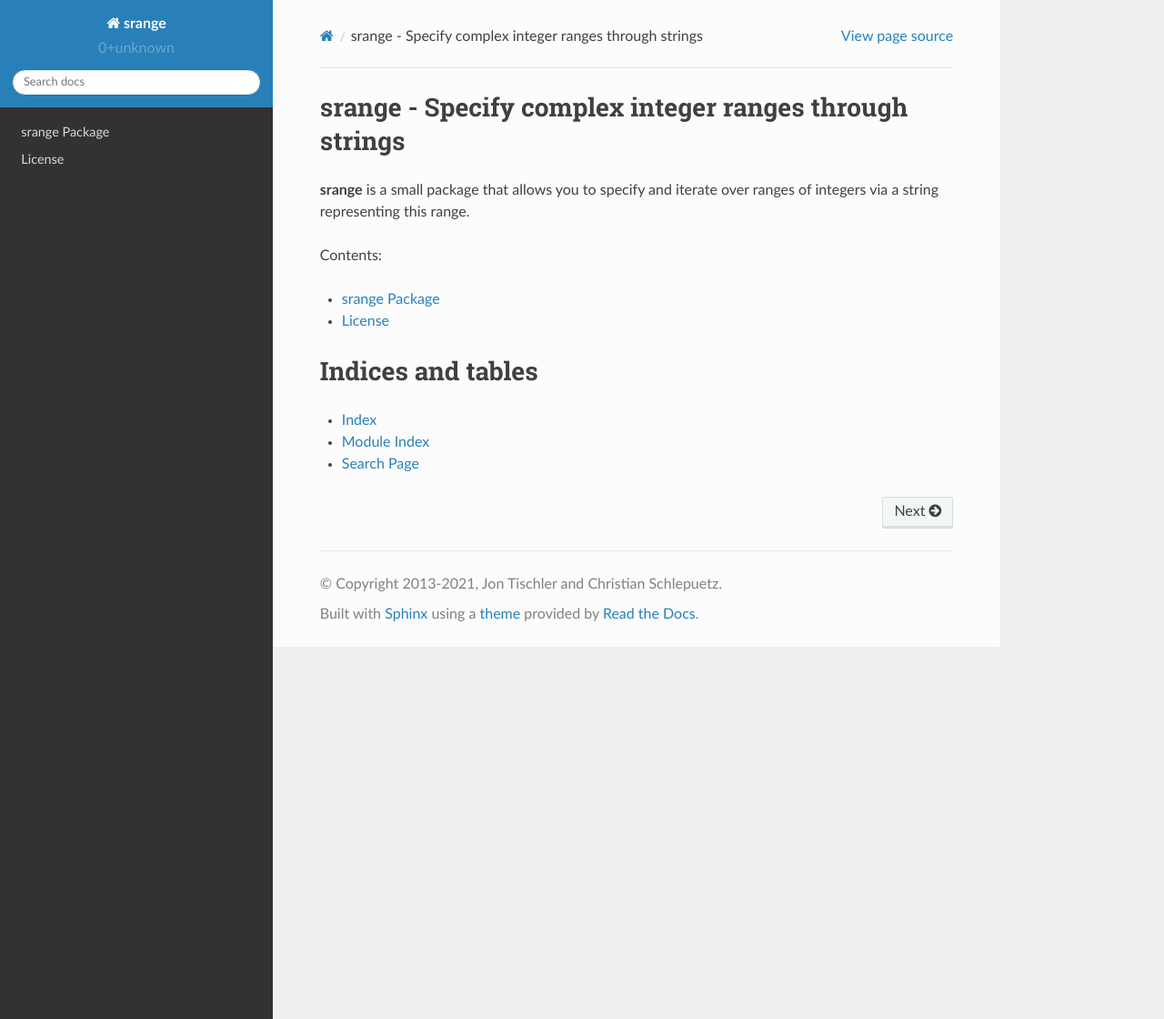
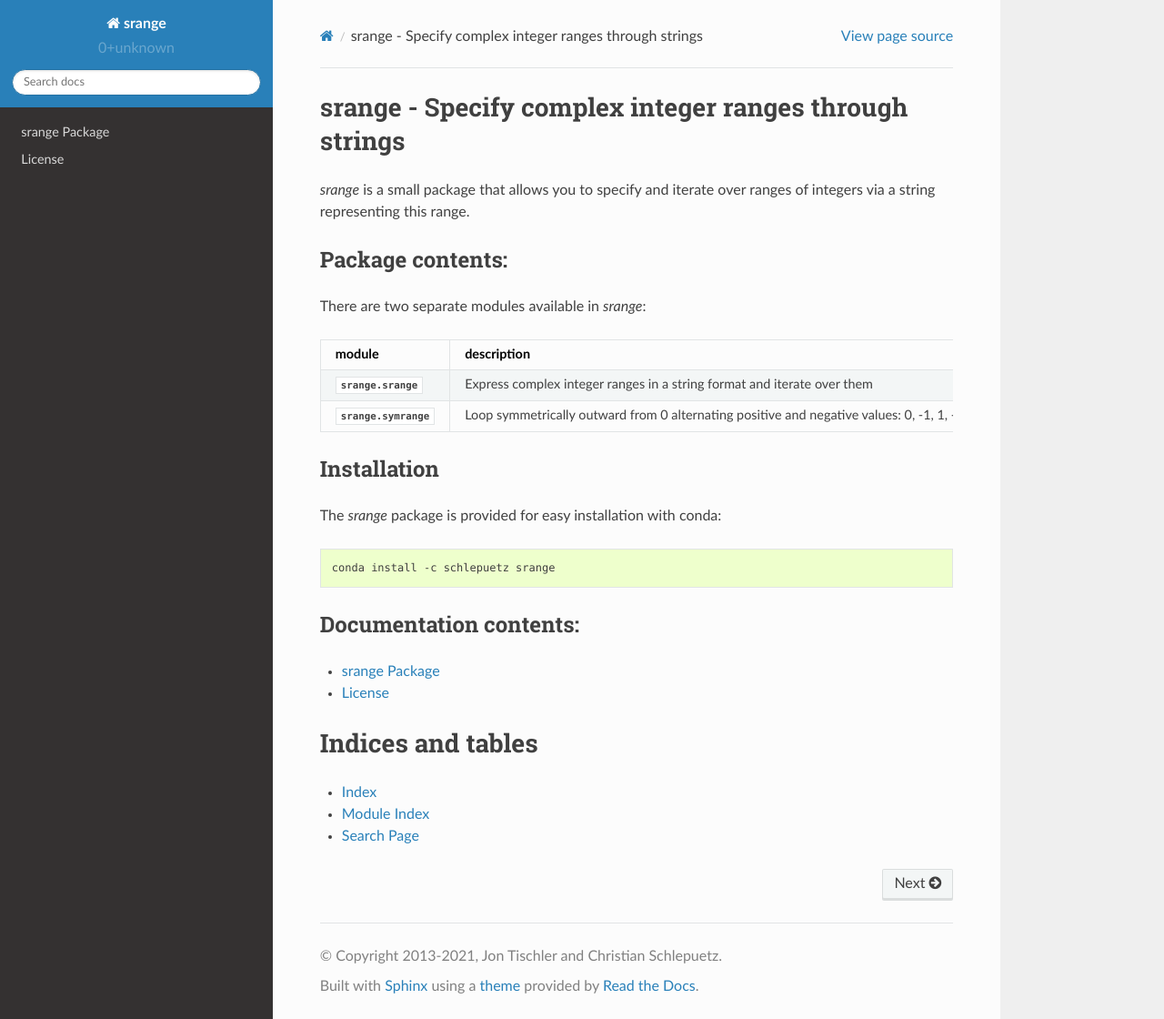
Before and after one commit to JZTischler/srange, a Sphinx documentation site: the page built from docs/source/index.rst, in a window 1280 px wide and 1120 px high. Shown: the whole window at 91% size. Built offline with Sphinx 7.4.7 and the Read the Docs theme 2.0.0, drawn with Linux system fonts in a browser that asks for light colours.

Commit message:
DOC: Added installation instructions and a quick overview of the package on the index page.

```diff
--- a/docs/source/index.rst
+++ b/docs/source/index.rst
@@ -1,10 +1,35 @@
 srange - Specify complex integer ranges through strings
 =======================================================
 
-**srange** is a small package that allows you to specify and iterate over
+`srange` is a small package that allows you to specify and iterate over
 ranges of integers via a string representing this range.
 
-Contents:
+
+Package contents:
+~~~~~~~~~~~~~~~~~
+
+There are two separate modules available in `srange`:
+
+======================== ===================================================
+module                   description
+======================== ===================================================
+:mod:`srange.srange`     Express complex integer ranges in a string format and iterate over them
+:mod:`srange.symrange`   Loop symmetrically outward from 0 alternating positive and negative values: 0, -1, 1, -2, 2, ...
+======================== ===================================================
+
+
+Installation
+~~~~~~~~~~~~
+
+The `srange` package is provided for easy installation with conda:
+
+.. code-block:: bash
+
+   conda install -c schlepuetz srange
+
+
+Documentation contents:
+~~~~~~~~~~~~~~~~~~~~~~~
 
 .. toctree::
    :maxdepth: 1
```
